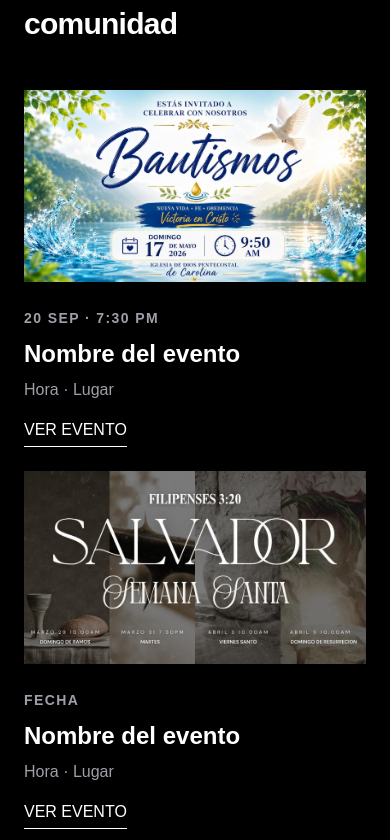
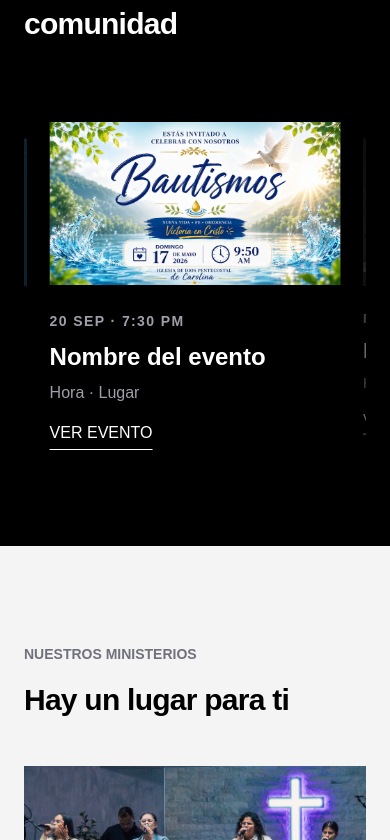
Before and after one commit to jeyescobar/familia-del-rey, a Next.js app: page / in a window 390 px wide. Shown: the part 3624-4464 px from the top of the page. Built offline with nearby package versions, Linux system fonts and the light colour scheme.

Commit message:
Add responsive infinite events carousel

```diff
--- a/app/globals.css
+++ b/app/globals.css
@@ -44,3 +44,23 @@ html{
 .service-image {
   animation: serviceImageFade 500ms ease-out;
 }
+
+.events-track {
+  --event-width: 85%;
+  --event-gap: 8px;
+
+  transform: translateX(
+    calc(
+      50% - (var(--slide) * var(--event-width))
+      - (var(--event-width) / 2)
+      - (var(--slide) * var(--event-gap))
+    )
+  );
+}
+
+@media (min-width: 768px) {
+  .events-track {
+    --event-width: 62%;
+    --event-gap: 24px;
+  }
+}
--- a/app/page.tsx
+++ b/app/page.tsx
@@ -5,6 +5,33 @@ import Image from "next/image"
 export default function Home(){
   const [menuOpen, setMenuOpen] = useState(false);
   const [selectedService, setSelectedService] = useState("adoracion");
+  const [activeEvent, setActiveEvent] = useState(0);
+  const [currentSlide, setCurrentSlide] = useState(3);
+  const [isJumping, setIsJumping] = useState(false);
+  const [touchStart, setTouchStart] = useState<number | null>(null);
+  const [isWheelLocked, setIsWheelLocked] = useState(false);
+
+  const events = [
+  {
+    image: "/evento-1.jpg",
+    date: "20 SEP · 7:30 PM",
+    title: "Nombre del evento",
+    details: "Hora · Lugar",
+  },
+  {
+    image: "/evento-2.jpg",
+    date: "FECHA",
+    title: "Nombre del evento",
+    details: "Hora · Lugar",
+  },
+  {
+    image: "/evento-3.jpg",
+    date: "FECHA",
+    title: "Nombre del evento",
+    details: "Hora · Lugar",
+  },
+];
+  const loopEvents = [...events, ...events, ...events];
   useEffect(() => {
   document.body.style.overflow = menuOpen ? "hidden" : "";
 
@@ -361,12 +388,98 @@ export default function Home(){
         <div className="max-w-6xl mx-auto">
           <span className="text-sm font-semibold tracking-widest text-zinc-400">PRÓXIMOS EVENTOS</span>
           <h2 className="text-3xl md:text-5xl font-bold tracking-tight mt-4">Conéctate con nuestra comunidad</h2>
-          <div className="mt-12 grid grid-cols-1 md:grid-cols-3 gap-6">
-            <div>
+          <div className="mt-12 relative">
+
+            <div
+              className="overflow-hidden touch-pan-y"
+
+              onTouchStart={(e) => {
+                setTouchStart(e.touches[0].clientX);
+              }}
+
+              onTouchEnd={(e) => {
+                if (touchStart === null) return;
+
+                const touchEnd = e.changedTouches[0].clientX;
+                const distance = touchStart - touchEnd;
+
+                if (distance > 50) {
+                  setCurrentSlide((prev) => prev + 1);
+                }
+
+                if (distance < -50) {
+                  setCurrentSlide((prev) => prev - 1);
+                }
+
+                setTouchStart(null);
+              }}
+
+              onWheel={(e) => {
+                if (isWheelLocked) return;
+
+                if (Math.abs(e.deltaX) < 8) return;
+
+                setIsWheelLocked(true);
+
+                if (e.deltaX > 0) {
+                  setCurrentSlide((prev) => prev + 1);
+                } else {
+                  setCurrentSlide((prev) => prev - 1);
+                }
+
+                setTimeout(() => {
+                  setIsWheelLocked(false);
+                }, 500);
+              }}
+            >
+
+            <div className="mt-8 flex justify-center gap-4">
+
+
+
+            </div>
+
+          <div
+            className={`events-track flex items-center gap-2 md:gap-6 ${
+              isJumping
+                ? "transition-none"
+                : "transition-transform duration-500 ease-out"
+            }`}
+            style={
+              {
+                "--slide": currentSlide,
+              } as React.CSSProperties
+            }
+              onTransitionEnd={() => {
+                if (currentSlide === 6) {
+                  setIsJumping(true);
+                  setCurrentSlide(3);
+                }
+                if (currentSlide === 2) {
+                  setIsJumping(true);
+                  setCurrentSlide(5);
+                }
+              }}
+            >
+
+
+              {loopEvents.map((event, index) => {
+                const realIndex = index % events.length;
+                const activeRealIndex = currentSlide % events.length;
+                return (
+                  <div
+                    key={index}
+                    onClick={() => setCurrentSlide(index)}
+                  className={`shrink-0 cursor-pointer transition-all duration-500 ${
+                    realIndex === activeRealIndex
+                      ? "w-[85%] md:w-[62%] opacity-100 scale-100"
+                      : "w-[85%] md:w-[62%] opacity-40 scale-90"
+                  }`}
+                >
 
               <div className=" relative overflow-hidden aspect-video bg-zinc-800 cursor-pointer hover:opacity-90 transition-opacity duration-300">
                 <Image
-                  src="/evento-1.jpg"
+                  src={event.image}
                   alt="Nombre del evento"
                   fill
                   sizes="(max-width: 768px) 100vw, 33vw"
@@ -375,52 +488,25 @@ export default function Home(){
               </div>
 
                 <div className="pt-6">
-                  <span className ="text-sm font-semibold tracking-widest text-zinc-400">20 SEP · 7:30 PM </span>
-                  <h3 className="text-2xl font-bold mt-2">Nombre del evento</h3>
-                  <p className="mt-2 text-zinc-400">Hora · Lugar</p>
-                  <a className="border-b border-white pb-1 mt-4 inline-block hover:text-zinc-400 transition-colors duration-300 " href="/eventos">VER EVENTO</a>
-                </div>
+                  <span className="text-sm font-semibold tracking-widest text-zinc-400">
+                    {event.date}
+                  </span>
 
-            </div>
-            <div>
-              <div className="relative overflow-hidden aspect-video bg-zinc-800 cursor-pointer hover:opacity-90 transition-opacity duration-300">
-                <Image
-                  src="/evento-2.jpg"
-                  alt="Nombre del evento"
-                  fill
-                  sizes="(max-width: 768px) 100vw, 33vw"
-                  className="object-cover"
-                />
-              </div>
+                  <h3 className="text-2xl font-bold mt-2">
+                    {event.title}
+                  </h3>
 
-                <div className="pt-6">
-                  <span className ="text-sm font-semibold tracking-widest text-zinc-400">FECHA</span>
-                  <h3 className="text-2xl font-bold mt-2">Nombre del evento</h3>
-                  <p className="mt-2 text-zinc-400">Hora · Lugar</p>
-                  <a className="border-b border-white pb-1 mt-4 inline-block hover:text-zinc-400 transition-colors duration-300 " href="/eventos">VER EVENTO</a>
-                </div>
-
-            </div>
-            <div>
-              <div className="relative overflow-hidden aspect-video bg-zinc-800 cursor-pointer hover:opacity-90 transition-opacity duration-300">
-                <Image
-                  src="/evento-3.jpg"
-                  alt="Nombre del evento"
-                  fill
-                  sizes="(max-width: 768px) 100vw, 33vw"
-                  className="object-cover"
-                />
-              </div>
-
-                <div className="pt-6">
-                  <span className ="text-sm font-semibold tracking-widest text-zinc-400">FECHA</span>
-                  <h3 className="text-2xl font-bold mt-2">Nombre del evento</h3>
-                  <p className="mt-2 text-zinc-400">Hora · Lugar</p>
+                  <p className="mt-2 text-zinc-400">
+                    {event.details}
+                  </p>
                   <a className="border-b border-white pb-1 mt-4 inline-block hover:text-zinc-400 transition-colors duration-300 " href="/eventos">VER EVENTO</a>
                 </div>
 
             </div>
 
+            );})}
+          </div>
+          </div>
           </div>
         </div>
       </section>
```
